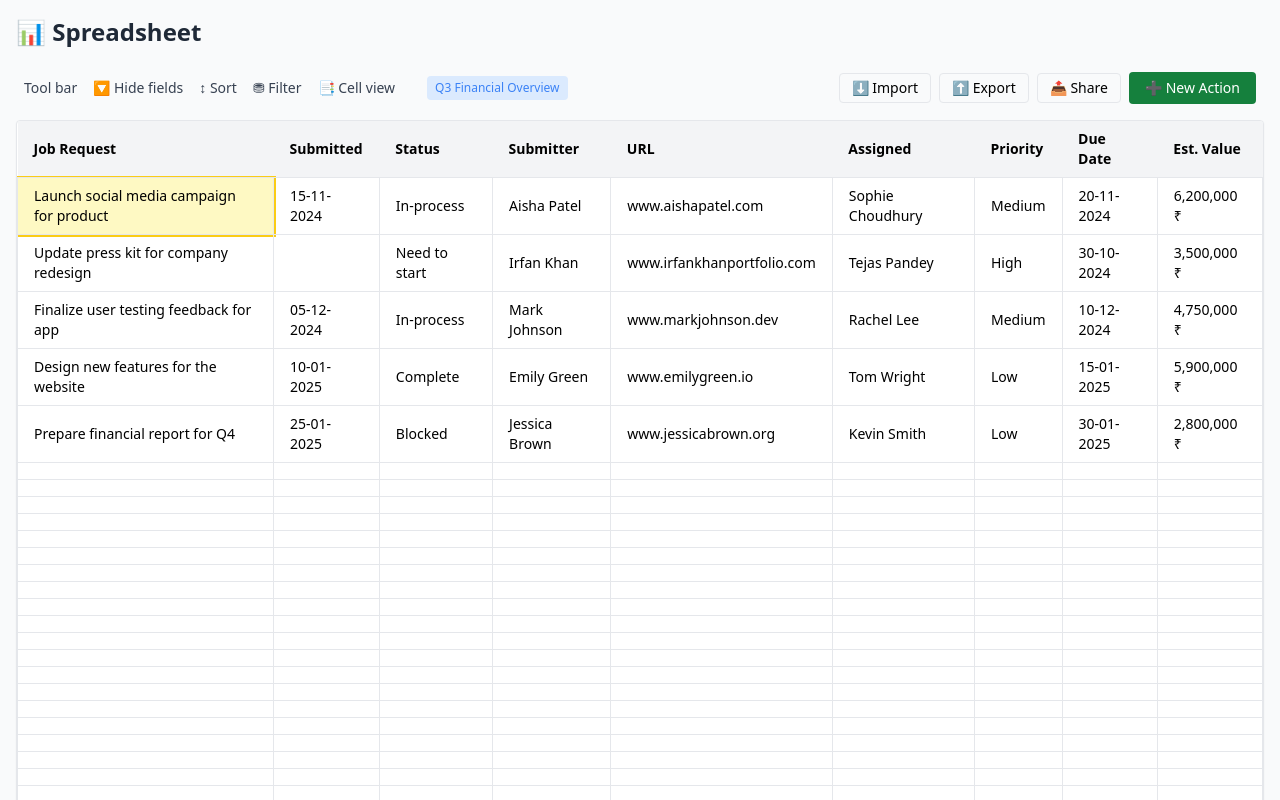
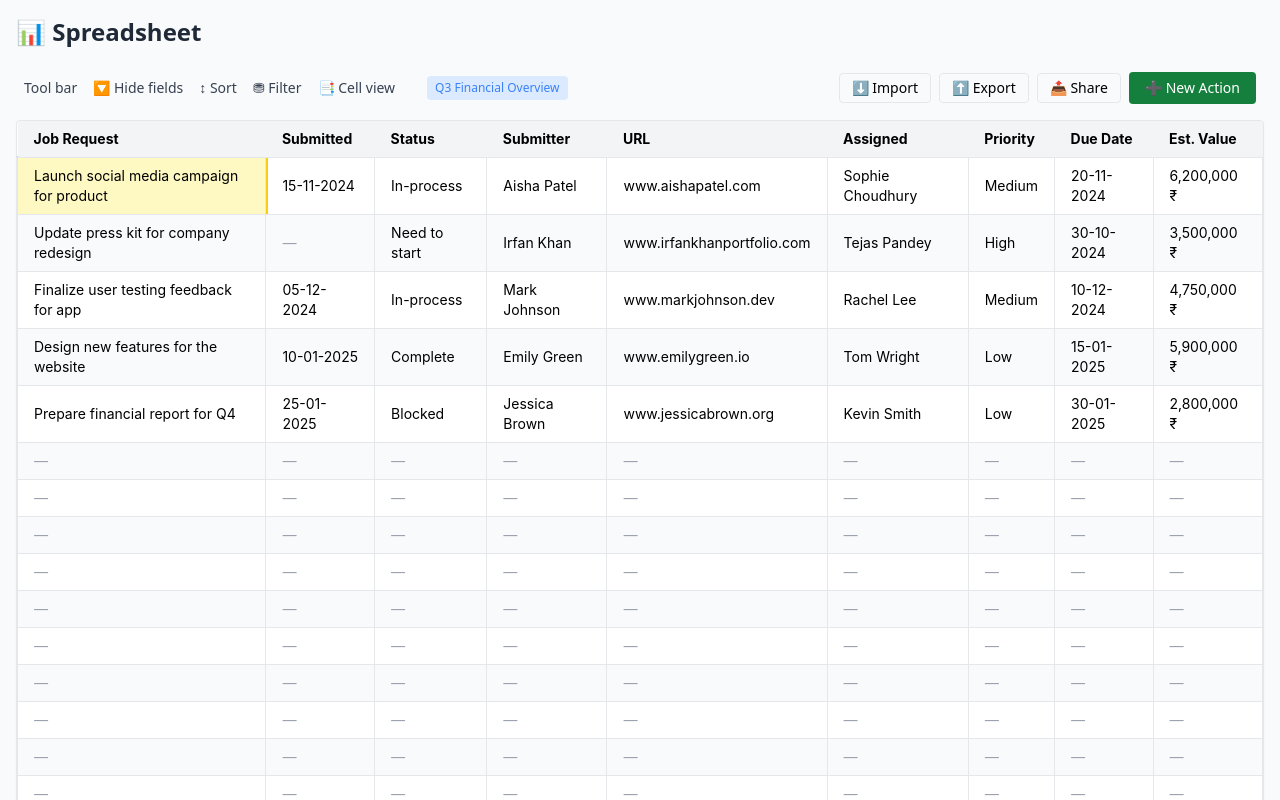
Before and after one commit to Sourabhgupta-11/Spreadsheet, a React (Create React App) app: page / in a window 1280 px wide. Shown: the top 800 px of the page. Built offline with nearby package versions, Linux system fonts and the light colour scheme.

Commit message:
Add custom css style for spreadsheet

```diff
--- a/src/components/Spreadsheet.css
+++ b/src/components/Spreadsheet.css
@@ -0,0 +1,73 @@
+/* Spreadsheet.css */
+
+/* Zebra striping for rows */
+tbody tr:nth-child(even) {
+  background-color: #f9fafb; /* Tailwind's gray-50 */
+}
+
+/* Smooth transitions on hover/focus */
+td,
+th {
+  transition: background-color 0.2s ease, box-shadow 0.2s ease;
+}
+
+/* Highlight active cell */
+td:focus-within,
+td:focus {
+  outline: none;
+  box-shadow: inset 0 0 0 2px #facc15; /* Tailwind yellow-400 */
+}
+
+/* Sticky headers with slight shadow */
+thead th {
+  background-color: #f3f4f6; /* Tailwind gray-100 */
+  box-shadow: 0 1px 0 rgba(0, 0, 0, 0.05);
+  position: sticky;
+  top: 0;
+  z-index: 10;
+}
+
+/* Add subtle border on entire table */
+table {
+  border-collapse: collapse;
+  width: 100%;
+  font-family: 'Inter', sans-serif;
+}
+
+/* Column group styling (used via Tailwind in JSX but fallback here) */
+th.bg-green-100,
+td.bg-green-100 {
+  background-color: #d1fae5; /* Tailwind green-100 */
+}
+
+th.bg-purple-100,
+td.bg-purple-100 {
+  background-color: #e9d5ff; /* Tailwind purple-100 */
+}
+
+th.bg-orange-100,
+td.bg-orange-100 {
+  background-color: #ffedd5; /* Tailwind orange-100 */
+}
+
+/* Better spacing for empty cells */
+td:empty::before {
+  content: '—';
+  color: #9ca3af; /* Tailwind gray-400 */
+  font-style: italic;
+}
+
+/* Cursor for resizable in future (optional prep) */
+th.resizable {
+  position: relative;
+}
+
+th.resizable::after {
+  content: '';
+  position: absolute;
+  right: 0;
+  top: 0;
+  width: 6px;
+  height: 100%;
+  cursor: col-resize;
+}
--- a/src/components/Spreadsheet.js
+++ b/src/components/Spreadsheet.js
@@ -1,5 +1,6 @@
 import React, { useState, useEffect } from 'react';
 import { useTable } from 'react-table';
+import "./Spreadsheet.css"
 
 const data = [
   {
```
